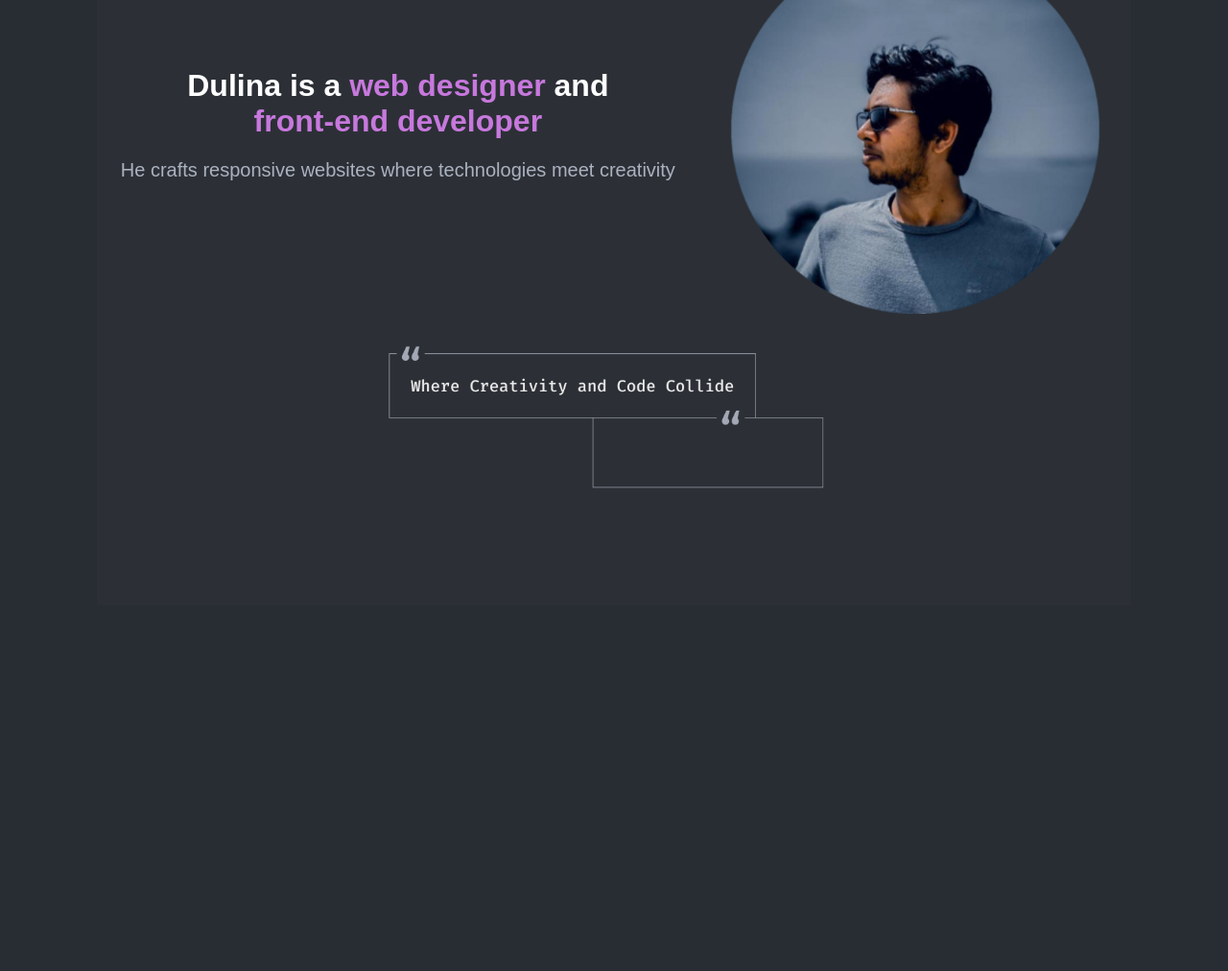
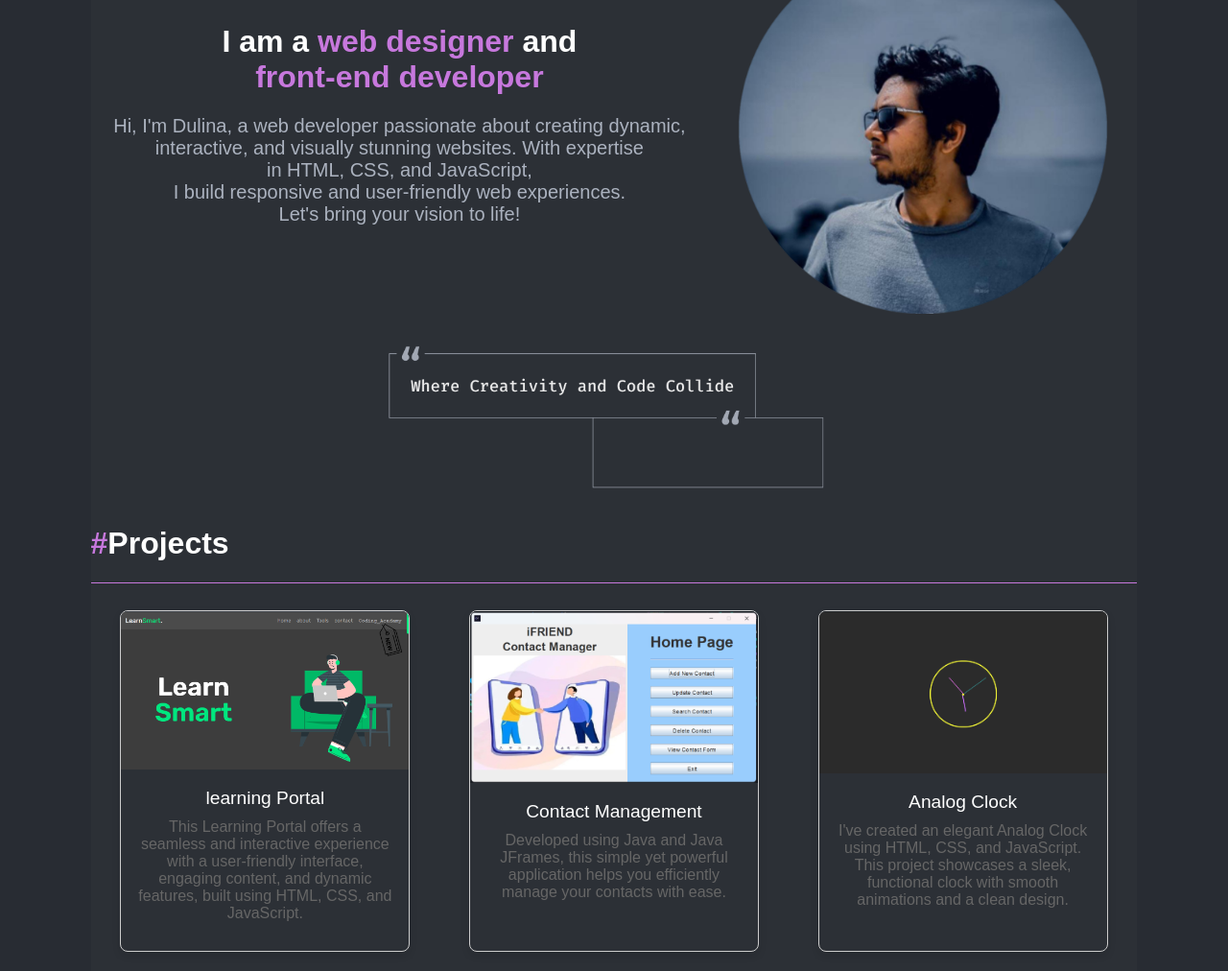
Before and after one commit to dulina2004/protfolio_0.5, a plain HTML site: page index.html in a window 1280 px wide. Shown: the part 169-1181 px from the top of the page at 96% size. Before the commit the page ends 800 px from the top, so only its background shows below. Drawn offline with Linux system fonts and the light colour scheme.

Commit message:
added project pane

```diff
--- a/css/style.css
+++ b/css/style.css
@@ -26,7 +26,7 @@ body {
 
 .middle {
     background-color: var(--grey1);
-    height: 100vh;
+    height: 100%;
     flex-grow: 1;
 }
 
@@ -61,6 +61,7 @@ nav ul li a {
     color: #fff;
     font-size: 18px;
 }
+
 nav ul li a span {
     color: var(--primary);
 }
@@ -115,6 +116,21 @@ h1 {
 .main_img {
     width: 400px;
 }
+
+.title span {
+    color: var(--primary);
+}
+
+.line {
+    height: 1px;
+    background-color: var(--primary);
+    border: none;
+}
+.p_container {
+    display: flex;
+    flex-direction: row;
+}
+
 @media (max-width: 768px) {
     .sec {
         display: none;
@@ -141,4 +157,52 @@ h1 {
     .hero {
         flex-direction: column;
     }
+    .p_container {
+        flex-direction: column;
+    }
 }
+.card {
+    width: 300px;
+    border: 1px solid #ccc;
+    border-radius: 8px;
+    box-shadow: 0 4px 8px rgba(0, 0, 0, 0.1);
+    overflow: hidden;
+    margin: 20px auto;
+    text-align: center;
+    font-family: Arial, sans-serif;
+}
+.card img {
+    width: 100%;
+    height: auto;
+}
+.card-body {
+    padding: 15px;
+}
+.card-title {
+    font-size: 1.2em;
+    margin-bottom: 10px;
+}
+.card-title a {
+    color: var(--white);
+    text-decoration: none;
+}
+.card-description {
+    font-size: 1em;
+    color: #666;
+    margin-bottom: 15px;
+}
+.card-button {
+    background-color: #007bff;
+    color: white;
+    border: none;
+    padding: 10px 20px;
+    text-align: center;
+    text-decoration: none;
+    display: inline-block;
+    font-size: 1em;
+    border-radius: 5px;
+    cursor: pointer;
+}
+.card-button:hover {
+    background-color: #0056b3;
+}
--- a/index.html
+++ b/index.html
@@ -5,6 +5,7 @@
         <meta name="viewport" content="width=device-width, initial-scale=1.0" />
         <title>Document</title>
         <link rel="stylesheet" href="css/style.css" />
+
     </head>
     <body>
         <div class="contaner">
@@ -12,7 +13,7 @@
             <div class="middle">
                 <header>
                     <div class="logo">
-                        <a href="#">Dulina</a>
+                        <a href="#">@</a>
                     </div>
                     <nav>
                         <ul>
@@ -33,12 +34,11 @@
                         <div>
                             <center>
                                 <h1>
-                                    Dulina is a <span class="p">web designer</span>  and <br> <span class="p">front-end
+                                    I am a <span class="p">web designer</span>  and <br> <span class="p">front-end
                                     developer</span>
                                 </h2>
                                 <p>
-                                    He crafts responsive websites where
-                                    technologies meet creativity
+                                    Hi, I'm Dulina, a web developer passionate about creating dynamic, <br> interactive, and visually stunning websites. With expertise <br> in HTML, CSS, and JavaScript, <br> I build responsive and user-friendly web experiences. <br> Let's bring your vision to life!
                                 </p>
                             </center>
                         </div>
@@ -49,6 +49,40 @@
                 </div>
                 <div class="slogan">
                     <img src="img/slogan.png" alt="">
+
+                </div>
+                <div class="projects_main">
+                    <h1 class="title"><span>#</span>Projects</h1>
+                    <hr class="line">
+                    <div class="p_container">
+                            <div class="card">
+                                <img src="img/learningPortal.png" alt="Card image">
+                                <div class="card-body">
+                                    <div class="card-title">
+                                        <a href="https://dulina2004.github.io/learning_portal_V0.1/">learning Portal</a></div>
+                                    <div class="card-description">This Learning Portal offers a seamless and interactive experience with a user-friendly interface, engaging content, and dynamic features, built using HTML, CSS, and JavaScript.</div>
+                                </div>
+                            </div>
+
+
+                            <div class="card">
+                                <img src="img/contact.png" alt="Card image">
+                                <div class="card-body">
+                                    <div class="card-title">
+                                        <a href="https://github.com/dulina2004/Contact_managemt_GUI">Contact Management</a></div>
+                                    <div class="card-description">Developed using Java and Java JFrames, this simple yet powerful application helps you efficiently manage your contacts with ease.</div>
+                                </div>
+                            </div>
+
+                            <div class="card">
+                                <img src="img/clock.png" alt="Card image">
+                                <div class="card-body">
+                                    <div class="card-title">
+                                        <a href="https://dulina2004.github.io/analog_clock_js/">Analog Clock</a></div>
+                                    <div class="card-description">I've created an elegant Analog Clock using HTML, CSS, and JavaScript. This project showcases a sleek, functional clock with smooth animations and a clean design.</div>
+                                </div>
+                            </div>
+                    </div>
                 </div>
             </div>
             <div class="sec"></div>
```
Also changed, not shown: img/clock.png (added), img/contact.png (added), img/learningPortal.png (added).
